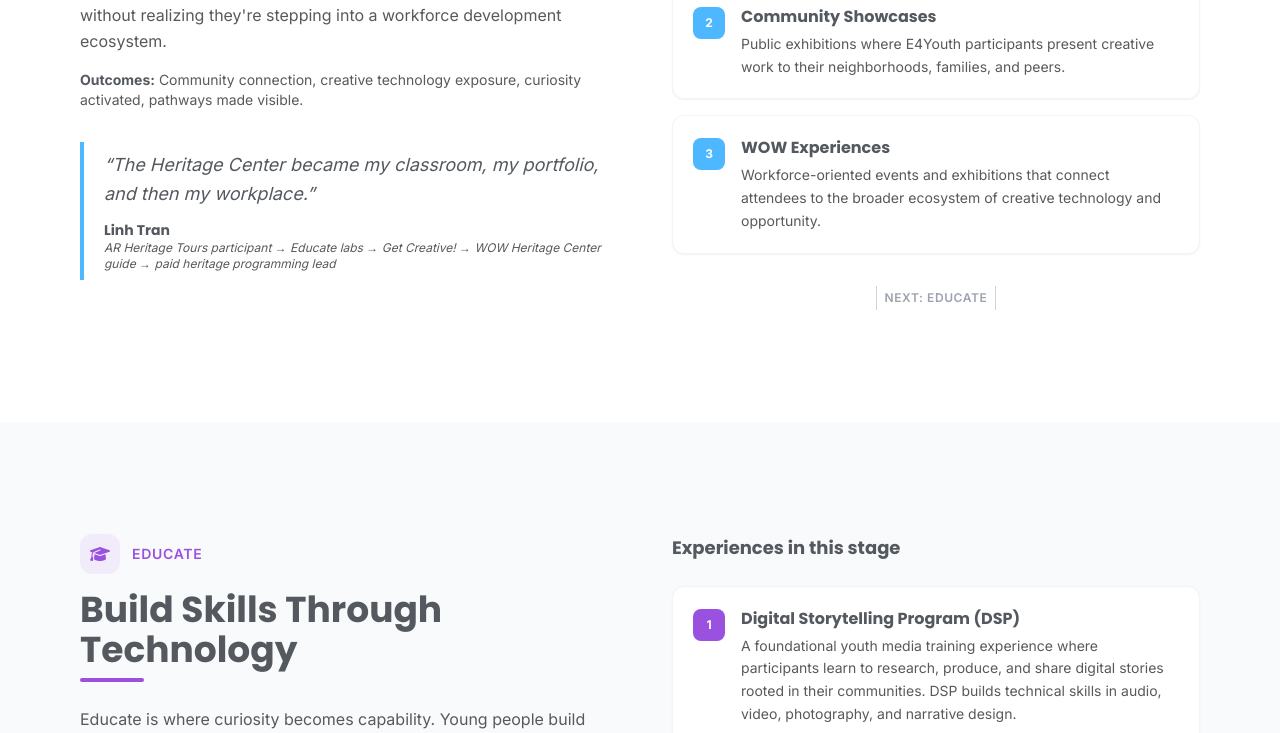
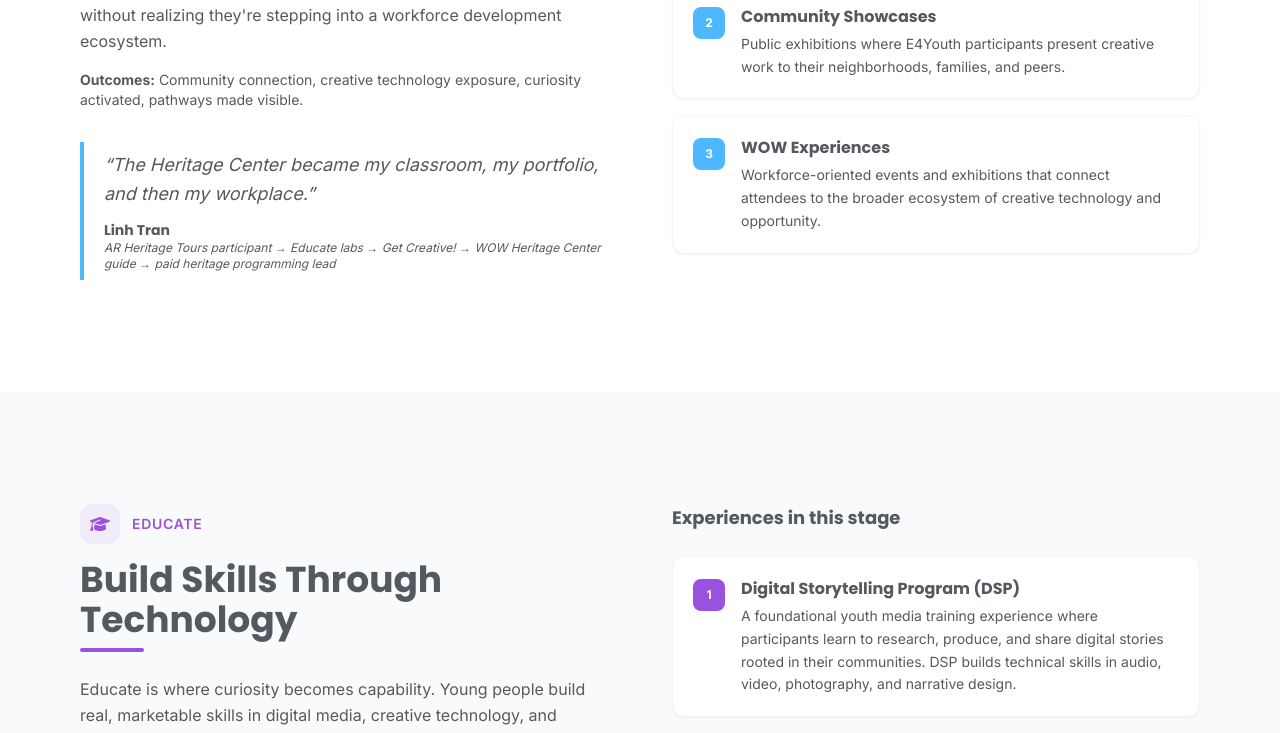
Before and after one commit to c3po-minero/website-e4youth, a Next.js app: page /ecosystem in a window 1280 px wide. Shown: the part 2452-3185 px from the top of the page. Built offline with nearby package versions, Linux system fonts and the light colour scheme.

Commit message:
fix(e4youth): remove next/rollback navigation text from ecosystem sections

```diff
--- a/src/app/ecosystem/EcosystemClient.tsx
+++ b/src/app/ecosystem/EcosystemClient.tsx
@@ -187,19 +187,7 @@ export default function EcosystemClient() {
                       ))}
                     </div>
 
-                    {/* Flow indicator to next stage */}
-                    {i < stages.length - 1 && (
-                      <div className="flex items-center justify-center mt-8 gap-2 text-gray-400">
-                        <div className="w-px h-6 bg-gray-300" />
-                        <span className="text-xs font-semibold uppercase tracking-wider">Next: {stages[i + 1].label}</span>
-                        <div className="w-px h-6 bg-gray-300" />
-                      </div>
-                    )}
-                    {i === stages.length - 1 && (
-                      <div className="flex items-center justify-center mt-8 gap-2" style={{ color: stages[0].color }}>
-                        <span className="text-xs font-semibold uppercase tracking-wider">↻ Feeds back to {stages[0].label}</span>
-                      </div>
-                    )}
+                    {/* Navigation indicators removed per request */}
                   </div>
                 </div>
               </AnimatedSection>
```
